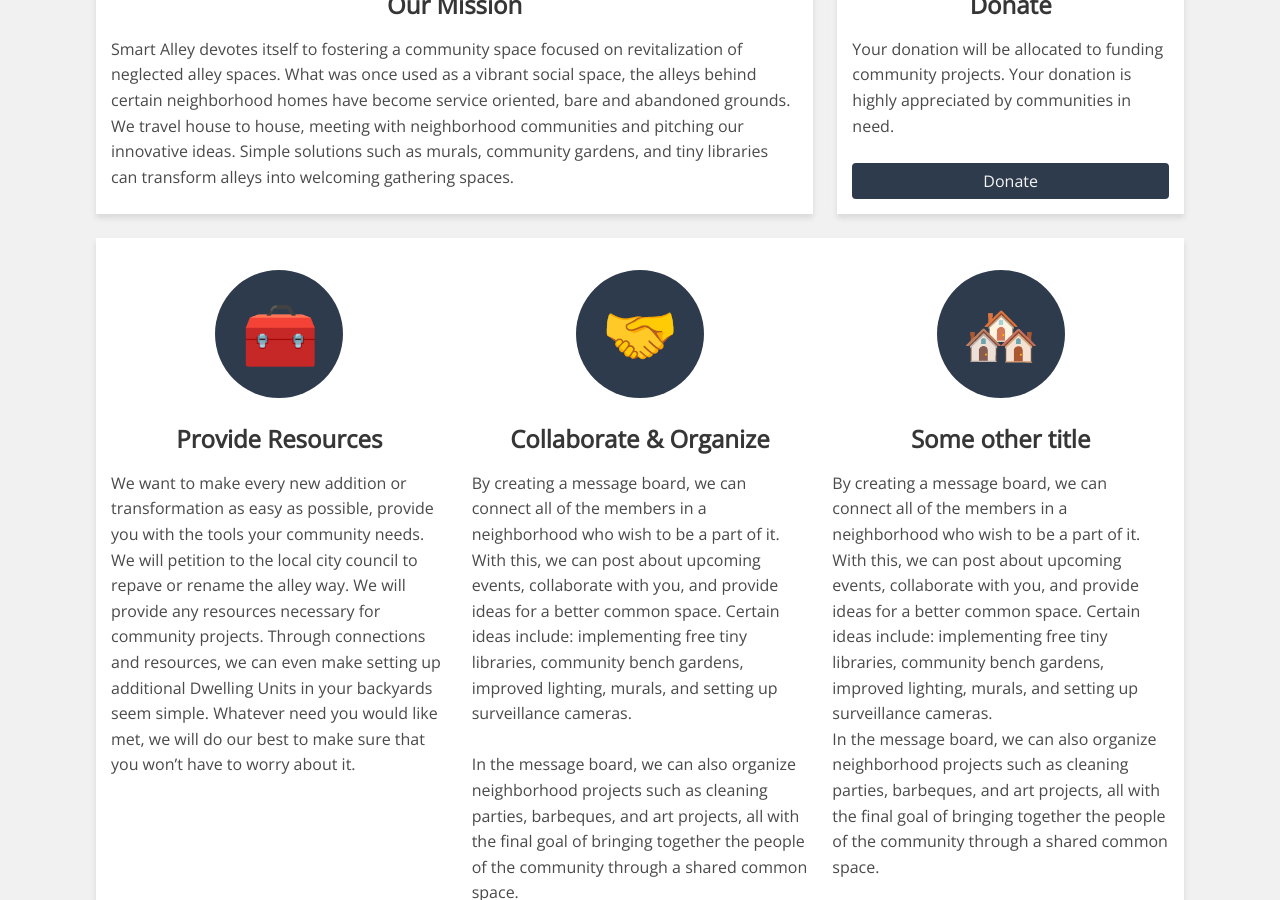
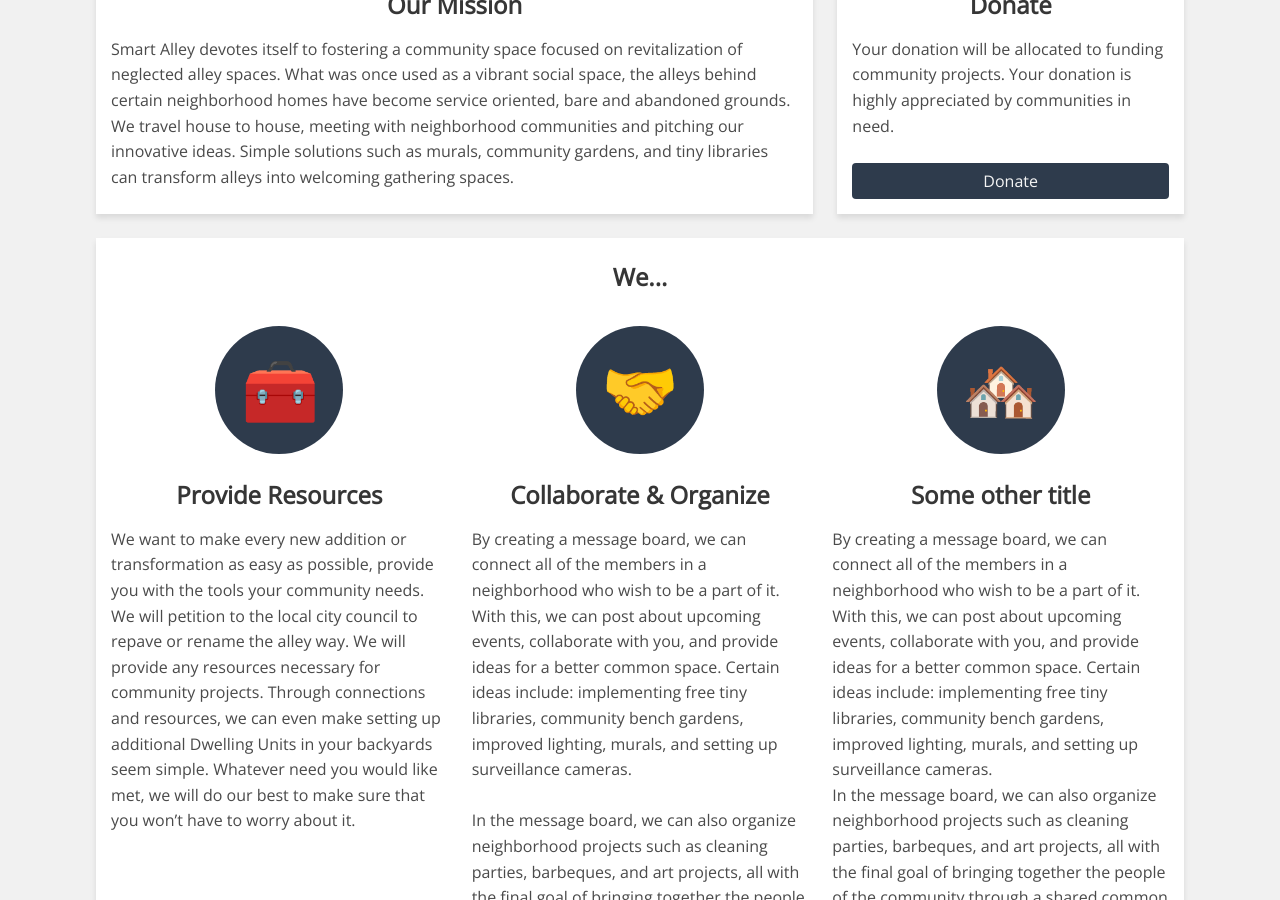
Before and after one commit to smartalley/smartalley.org, a Jekyll site: the page built from index.html, in a window 1280 px wide and 900 px high, scrolled down 331 px. Built offline with Jekyll 4.4.1, drawn with Linux system fonts in a browser that asks for light colours; nearby versions of some CDN libraries; emoji names are drawn with the system emoji font.

Commit message:
add 'We...' title

```diff
--- a/index.html
+++ b/index.html
@@ -20,7 +20,7 @@ layout: default
         </a>
         <div class="navbar-menu">
             <div class="navbar-end">
-                <a class="navbar-item" href="#help">How We Can Help</a>
+                <a class="navbar-item" href="#we">How We Can Help</a>
                 <a class="navbar-item" href="#team">Team</a>
                 <a class="navbar-item" href="#contact">Contact Us</a>
             </div>
@@ -64,6 +64,9 @@ layout: default
     <div class="columns is-variable is-3">
         <div class="column">
             <div class="module">
+                <div class="title-box">
+                    <a class="title" href="#we">We...</a>
+                </div>
                 <div class="columns">
                     <div class="column is-one-third">
                         <div class="horiz-center-item">
```
